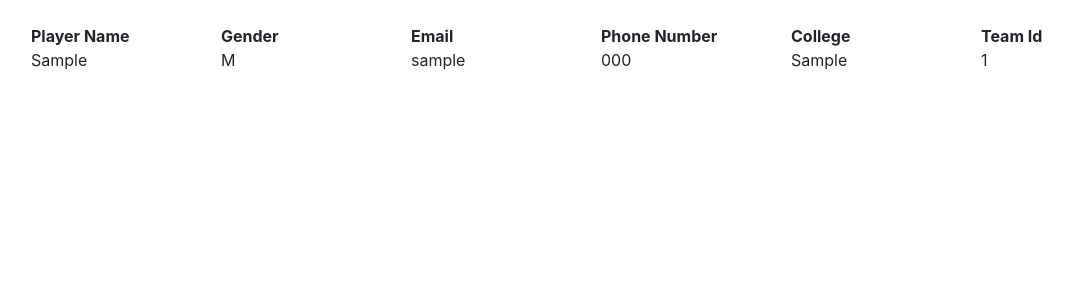
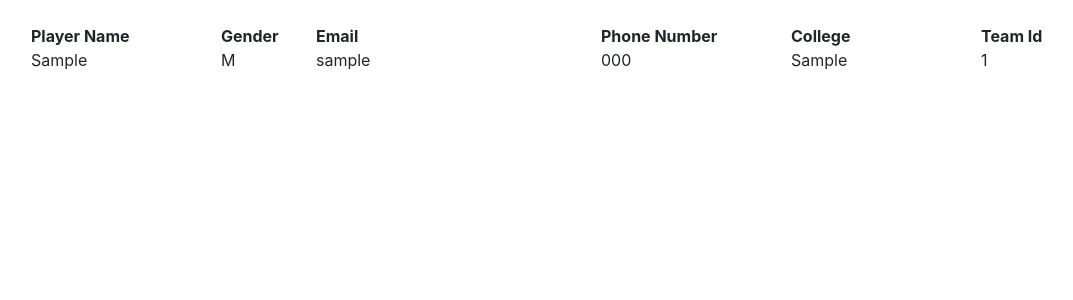
Before and after one commit to tanishqj2005/varchas, a Django app: page /admin/users in a window 1280 px wide. Shown: the top 300 px of the page, without its empty margins (54-1127 px from the left). Run offline with Django 3.2, Linux system fonts and the light colour scheme; a user stored in the database is signed in; tables that the repository leaves empty hold one stand-in row (values such as "Sample post"); some libraries are stand-ins or nearby versions.

Commit message:
added ca to excel, improved admin portal UI

```diff
--- a/main/views.py
+++ b/main/views.py
@@ -7,7 +7,6 @@ from django.shortcuts import get_object_or_404, render
 from accounts.models import UserProfile
 from .forms import emailForm
 from registration.models import TeamRegistration, CampusAmbassador
-from django.contrib.auth.models import User
 import xlwt
 from django.http import HttpResponse
 from django.core.mail import send_mail
@@ -137,19 +136,22 @@ def downloadExcel(request):
         ws.write(row_num, 6, user.referral, font_style)
     # wb.save(response)
 
-    ws = wb.add_sheet("Users1")
+    ws = wb.add_sheet("CAs")
     row_num = 0
     font_style = xlwt.XFStyle()
     font_style.font.bold = True
-    columns = ['Email', 'Name']
+    columns = ['Email', 'Name', 'College', 'Phone', 'Referral']
     for col_num in range(len(columns)):
         ws.write(row_num, col_num, columns[col_num], font_style)
     font_style = xlwt.XFStyle()
-    users = User.objects.all()
-    for user in users:
+    cas = CampusAmbassador.objects.all()
+    for ca in cas:
         row_num = row_num + 1
-        ws.write(row_num, 0, user.email, font_style)
-        ws.write(row_num, 1, user.first_name+" "+user.last_name, font_style)
+        ws.write(row_num, 0, ca.email, font_style)
+        ws.write(row_num, 1, ca.name, font_style)
+        ws.write(row_num, 2, ca.college, font_style)
+        ws.write(row_num, 3, ca.phone, font_style)
+        ws.write(row_num, 4, ca.referral_code, font_style)
     wb.save(response)
     return response
 
--- a/requirements.txt
+++ b/requirements.txt
@@ -5,3 +5,4 @@ django-allauth
 django-ckeditor
 django-widget_tweaks
 sendgrid
+xlwt
--- a/templates/main/dashboardUsers.html
+++ b/templates/main/dashboardUsers.html
@@ -9,19 +9,19 @@
 
 <body class="py-4" data-gr-c-s-loaded="true">
     <div class="container">
-        <div class="row mb-6">
+        <div class="row mb-12">
             <div class="col-2 themed-grid-col"><b>Player Name</b></div>
-            <div class="col-2 themed-grid-col"><b>Gender</b></div>
-            <div class="col-2 themed-grid-col"><b>Email</b></div>
+            <div class="col-1 themed-grid-col"><b>Gender</b></div>
+            <div class="col-3 themed-grid-col"><b>Email</b></div>
             <div class="col-2 themed-grid-col"><b>Phone Number</b></div>
             <div class="col-2 themed-grid-col"><b>College</b></div>
             <div class="col-2 themed-grid-col"><b>Team Id</b></div>
         </div>
         {% for user in users %}
-        <div class="row mb-6">
+        <div class="row mb-12">
             <div class="col-2 themed-grid-col">{{user.user.first_name}}</div>
-            <div class="col-2 themed-grid-col">{{user.gender}}</div>
-            <div class="col-2 themed-grid-col">{{user.user}}</div>
+            <div class="col-1 themed-grid-col">{{user.gender}}</div>
+            <div class="col-3 themed-grid-col">{{user.user}}</div>
             <div class="col-2 themed-grid-col">{{user.phone}}</div>
             <div class="col-2 themed-grid-col">{{user.college}}</div>
             <div class="col-2 themed-grid-col">{{user.teamId}}</div>
```
Also changed, not shown: templates/main/dashboard.html (+12 -2 lines).
